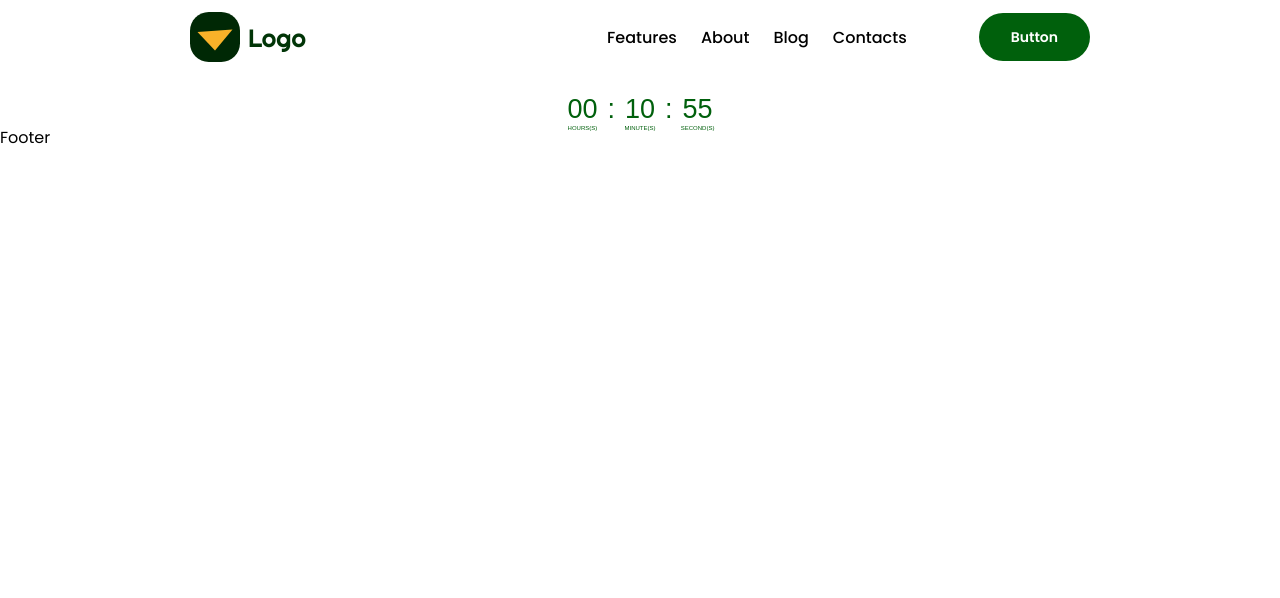
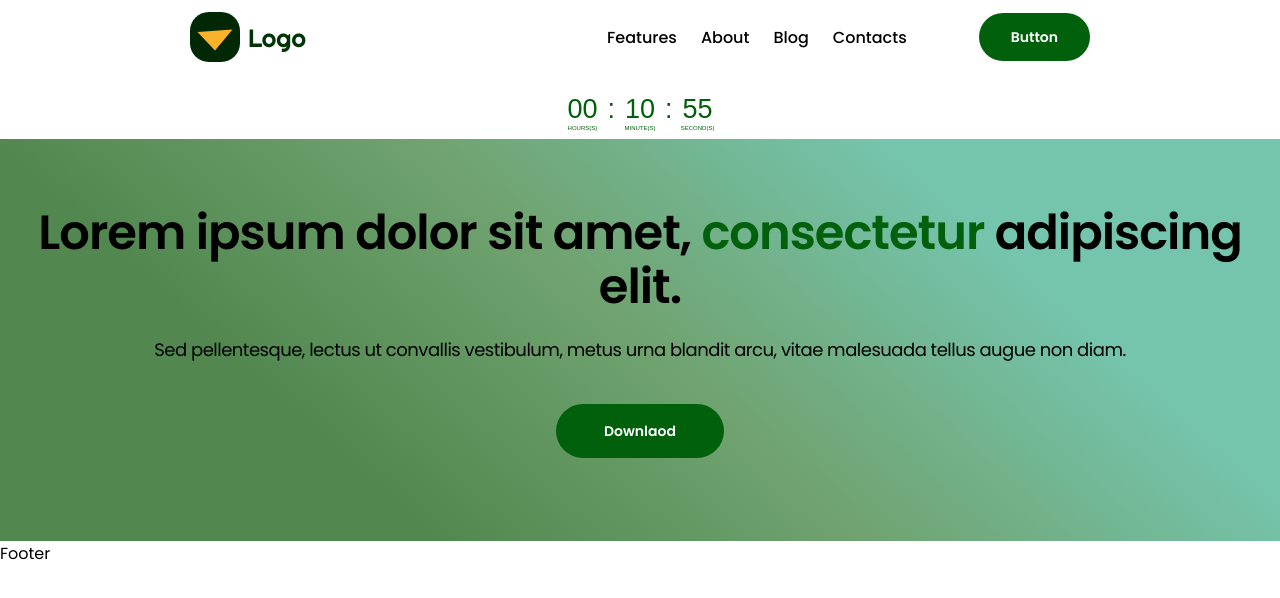
Before and after one commit to 2pasha/clario_test-landing, a React (Vite) app: page / in a window 1280 px wide. Shown: the top 598 px of the page. Built offline with nearby package versions, Linux system fonts and the light colour scheme; a web font is replaced by a local one.

Commit message:
features section was implemented

```diff
--- a/src/App.jsx
+++ b/src/App.jsx
@@ -1,3 +1,4 @@
+import Features from "./components/Features/Features";
 import Timer from "./components/Timer/Timer"
 
 function App() {
@@ -6,6 +7,7 @@ function App() {
   return (
     <>
       <Timer endDate={endDate} />
+      <Features />
     </>
   )
 }
--- /dev/null
+++ b/src/components/Features/Features.jsx
@@ -0,0 +1,44 @@
+import { useEffect, useState } from "react";
+import CustomButton from "../CustomButton/CustomButton";
+import "./Features.scss";
+
+const Features = () => {
+  const [isDesktop, setIsDesktop] = useState(window.innerWidth >= 1024);
+
+  useEffect(() => {
+    const handleResize = () => {
+      setIsDesktop(window.innerWidth >= 1024);
+    };
+
+    window.addEventListener("resize", handleResize);
+
+    return () => window.removeEventListener("resize", handleResize);
+  }, []);
+
+  return (
+    <div className="features" id="features">
+      <div className="features__content">
+        <h1 className="features__title">
+          Lorem ipsum dolor sit amet, <span>consectetur</span> adipiscing elit.
+        </h1>
+
+        <p className="features__subtitle">
+          Sed pellentesque, lectus ut convallis vestibulum, metus urna blandit
+          arcu, vitae malesuada tellus augue non diam.
+        </p>
+
+        <CustomButton
+          title="Downlaod"
+          paddingY={isDesktop ? '16px' : '12px'}
+          paddingX={isDesktop ? '48px' : '100px'}
+          className="features__button"
+          onClick={() =>
+            console.log("First button on the page (features) clicked")
+          }
+        />
+      </div>
+    </div>
+  );
+};
+
+export default Features;
--- /dev/null
+++ b/src/components/Features/Features.scss
@@ -0,0 +1,64 @@
+@use "../../styles/variables" as *;
+@use "../../styles/mixins" as *;
+
+.features {
+  margin-top: 14px;
+  padding: 48px 0 105px;
+  background: linear-gradient(
+    221.96deg,
+    #75c5ae 22.47%,
+    #70a370 49.59%,
+    #528850 74.55%
+  );
+
+  @include onDesktop {
+    padding: 67px 0 83px;
+  }
+
+  &__content {
+    display: flex;
+    flex-direction: column;
+    justify-content: center;
+    align-items: center;
+    text-align: center;
+  }
+
+  &__title {
+    font-weight: $font-bold;
+    font-size: 26px;
+    line-height: 36px;
+    letter-spacing: -1px;
+
+    & span {
+      color: $color-green;
+    }
+
+    @include onDesktop {
+      font-size: 48px;
+      line-height: 54px;
+    }
+  }
+
+  &__subtitle {
+    margin-top: 9px;
+    font-weight: $font-thin;
+    font-size: 15px;
+    line-height: 22px;
+    letter-spacing: -0.5px;
+
+    @include onDesktop {
+      margin-top: 23px;
+      font-weight: $font-regular;
+      font-size: 18px;
+      line-height: 26px;
+    }
+  }
+
+  &__button {
+    margin-top: 27px;
+
+    @include onDesktop {
+      margin-top: 41px;
+    }
+  }
+}
--- a/src/components/Header/Header.jsx
+++ b/src/components/Header/Header.jsx
@@ -104,7 +104,7 @@ const Header = () => {
             paddingX={isDesktop ? "32px" : "112px"}
             paddingY="13px"
             className="container header__button"
-            onClick={() => console.log("Button from navifation has clicked")}
+            onClick={() => console.log("Button from navigation has clicked")}
           />
         </div>
       </div>
--- a/src/styles/_variables.scss
+++ b/src/styles/_variables.scss
@@ -1,4 +1,4 @@
-@import url('https://fonts.googleapis.com/css2?family=Poppins:wght@400;500;600&family=Righteous&display=swap');
+@import url('https://fonts.googleapis.com/css2?family=Poppins:wght@300;400;500;600&family=Righteous&display=swap');
 
 @font-face {
   font-family: 'MarkOT-Heavy';
@@ -19,7 +19,7 @@ $font-logo: 'Righteous', sans-serif;
 $font-timer-heavy: 'MarkOT-Heavy', sans-serif;
 $font-timer: 'MarkOT', sans-serif;
 
-
+$font-thin: 300;
 $font-regular: 400;
 $font-medium: 500;
 $font-bold: 600;
```
